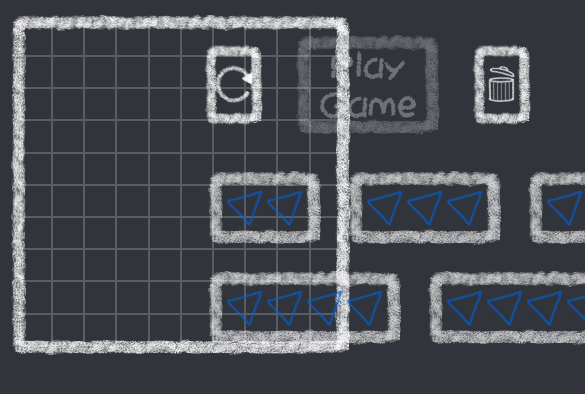
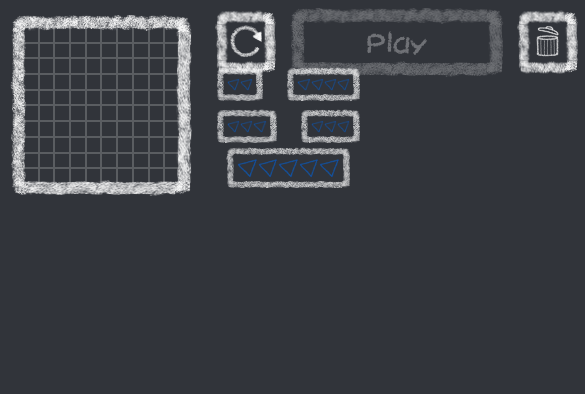
Before and after one commit to SamTHez/battleship, a website built with webpack: page dist/index.html in a window 390 px wide. Shown: the part 96-490 px from the top of the page, 585 px wide, since content can reach past the window. Built offline with nearby package versions, Linux system fonts and the light colour scheme.

Commit message:
Almost finished responsive setup

```diff
--- a/src/pages.js
+++ b/src/pages.js
@@ -371,7 +371,7 @@ const Pages = (() => {
         const playBtn = document.createElement("button");
         playBtn.id = "play-btn";
         playBtn.classList.add("chalk-border");
-        playBtn.innerText = "Play Game";
+        playBtn.innerText = "Play";
         playBtn.disabled = true;
         playBtn.addEventListener("click", () => {
             Game.changeState('MoveToGame');
@@ -403,6 +403,10 @@ const Pages = (() => {
         const upperShipRow = document.createElement("div");
         upperShipRow.classList.add("ship-row");
         setupMenu.appendChild(upperShipRow);
+
+        const middleShipRow = document.createElement("div");
+        middleShipRow.classList.add("ship-row");
+        setupMenu.appendChild(middleShipRow);
 
         const lowerShipRow = document.createElement("div");
         lowerShipRow.classList.add("ship-row");
@@ -449,7 +453,7 @@ const Pages = (() => {
                         icon.src = ShipIcon;
                         shipIconBox.appendChild(icon);
                     }
-                    upperShipRow.appendChild(shipBox);
+                    middleShipRow.appendChild(shipBox);
                     break;
                 case 3:
                     shipBox.classList.add("four-ship");
@@ -462,9 +466,13 @@ const Pages = (() => {
                         icon.src = ShipIcon;
                         shipIconBox.appendChild(icon);
                     }
-                    lowerShipRow.appendChild(shipBox);
+                    upperShipRow.appendChild(shipBox);
                     break;
                 case 4:
+                    let spaceShip = document.createElement('div');
+                    spaceShip.classList.add("space-ship");
+                    lowerShipRow.appendChild(spaceShip);
+
                     shipBox.classList.add("five-ship");
                     shipIconBox = document.createElement("div");
                     shipIconBox.classList.add("ship-icon-box");
@@ -476,6 +484,9 @@ const Pages = (() => {
                         shipIconBox.appendChild(icon);
                     }
                     lowerShipRow.appendChild(shipBox);
+                    let spaceShip2 = document.createElement('div');
+                    spaceShip2.classList.add("space-ship");
+                    lowerShipRow.appendChild(spaceShip2);
                     break;
                 default:
                     console.log("Error in switch statement");
--- a/src/style.css
+++ b/src/style.css
@@ -78,9 +78,9 @@ body {
 #content {
     height: 100vh;
     width: 100vw;
-
+    max-width: 120rem;
     padding: 2%;
-
+    margin: 0 auto;
 
     font-family: "Chalktastic", Seravek, 'Gill Sans Nova', Ubuntu, Calibri, 'DejaVu Sans', source-sans-pro, sans-serif;
     font-weight: normal;
@@ -105,7 +105,7 @@ body {
     padding: 1rem 3rem;
     font-size: 3rem;
     font-family: "Chalktastic", Seravek, 'Gill Sans Nova', Ubuntu, Calibri, 'DejaVu Sans', source-sans-pro, sans-serif;
-    color: #ffffff;
+    color: #ffffff
 }
 
 .chalk-border {
@@ -148,34 +148,48 @@ body {
     aspect-ratio: 1/1;
     grid-auto-rows: 1fr;
     grid-template-columns: minmax(0, 100%);
-    /* padding: 2% 0 5rem; */
-
+    padding: 1rem;
 }
 
 .ship-row {
     display: flex;
-    height: 10rem;
+    min-height: 0;
+    align-items: center;
 }
 
 .two-ship {
-    flex: 2;
+    min-width: 0;
+    aspect-ratio: 2/1;
+    flex: 4;
 }
 
 .three-ship {
-    flex: 3;
+    min-width: 0;
+    aspect-ratio: 3/1;
+    flex: 6;
 }
 
 .four-ship {
-    flex: 4;
+    min-width: 0;
+    aspect-ratio: 4/1;
+    flex: 8;
 }
 
 .five-ship {
-    flex: 5;
+    min-width: 0;
+    aspect-ratio: 5/1;
+    flex: 10;
+}
+
+.space-ship {
+    flex: 1;
 }
 
 #setup-btns {
     display: flex;
-    padding: 2rem 0;
+    min-height: 0;
+    justify-content: space-between;
+    align-items: center;
 }
 
 #setup-btns button {
@@ -183,9 +197,9 @@ body {
 }
 
 .setup-btn {
-    flex: 1;
     aspect-ratio: 1/1;
     scale: .8;
+    padding: 1.4rem;
 }
 
 .setup-btn:hover {
@@ -199,14 +213,15 @@ body {
 
 .setup-icon {
     max-height: 5rem;
+    scale: 0.85;
 }
 
 #play-btn {
-    flex: 6;
-    margin: 0 2rem;
-    font-size: 3rem;
+    font-size: 2.4rem;
     font-family: "Chalktastic", Seravek, 'Gill Sans Nova', Ubuntu, Calibri, 'DejaVu Sans', source-sans-pro, sans-serif;
     color: #ffffff;
+    padding: 2rem;
+    aspect-ratio: 5/1;
 }
 
 #play-btn:hover:enabled {
@@ -225,8 +240,7 @@ button:disabled{
 .game-board {
     width: 100%;
     aspect-ratio: 1/1;
-    /* margin: 2rem 5rem;
-    padding: 1rem; */
+    padding: 1.5rem;
 
     display: grid;
     grid-template-columns: repeat(10, 1fr);
@@ -239,11 +253,10 @@ button:disabled{
 }
 
 .ship-box {
-    margin: 1rem;
-    padding: 2rem;
-    width: 20rem;
     text-align: center;
     opacity: .8;
+    border-image-width: 10px;
+    margin: 0 1rem;
 }
 
 .ship-box:hover:not(.ship-selected) {
@@ -253,7 +266,6 @@ button:disabled{
 .ship-icon-box {
     display: flex;
     justify-content: space-evenly;
-    height: 100%;
 }
 
 @keyframes wiggle {
@@ -276,6 +288,8 @@ button:disabled{
 
 .ship-icon {
     flex: 1;
+    aspect-ratio: 1/1;
+    min-width: 0;
 }
 
 .ship-selected {
```
Also changed, not shown: 1 other file.
